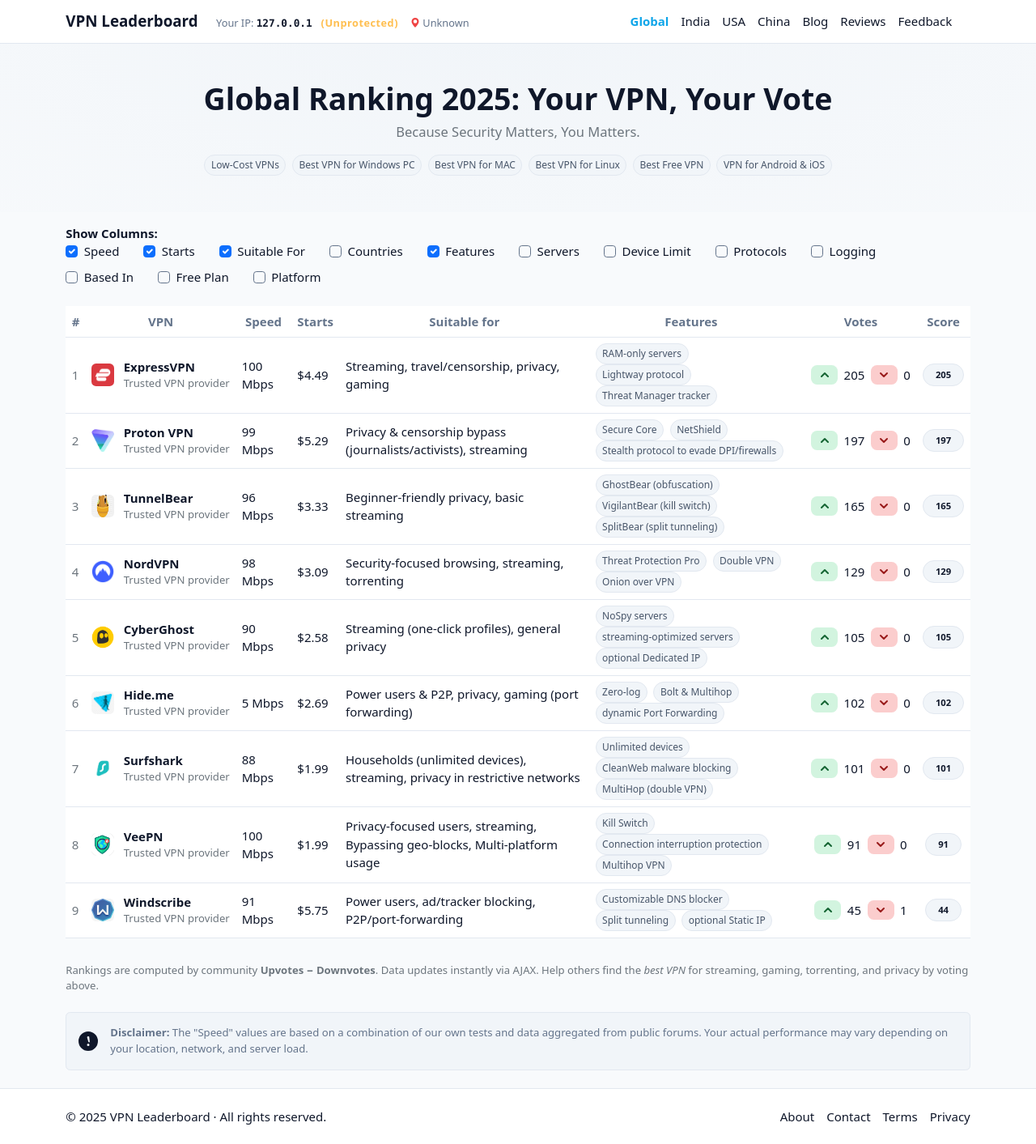
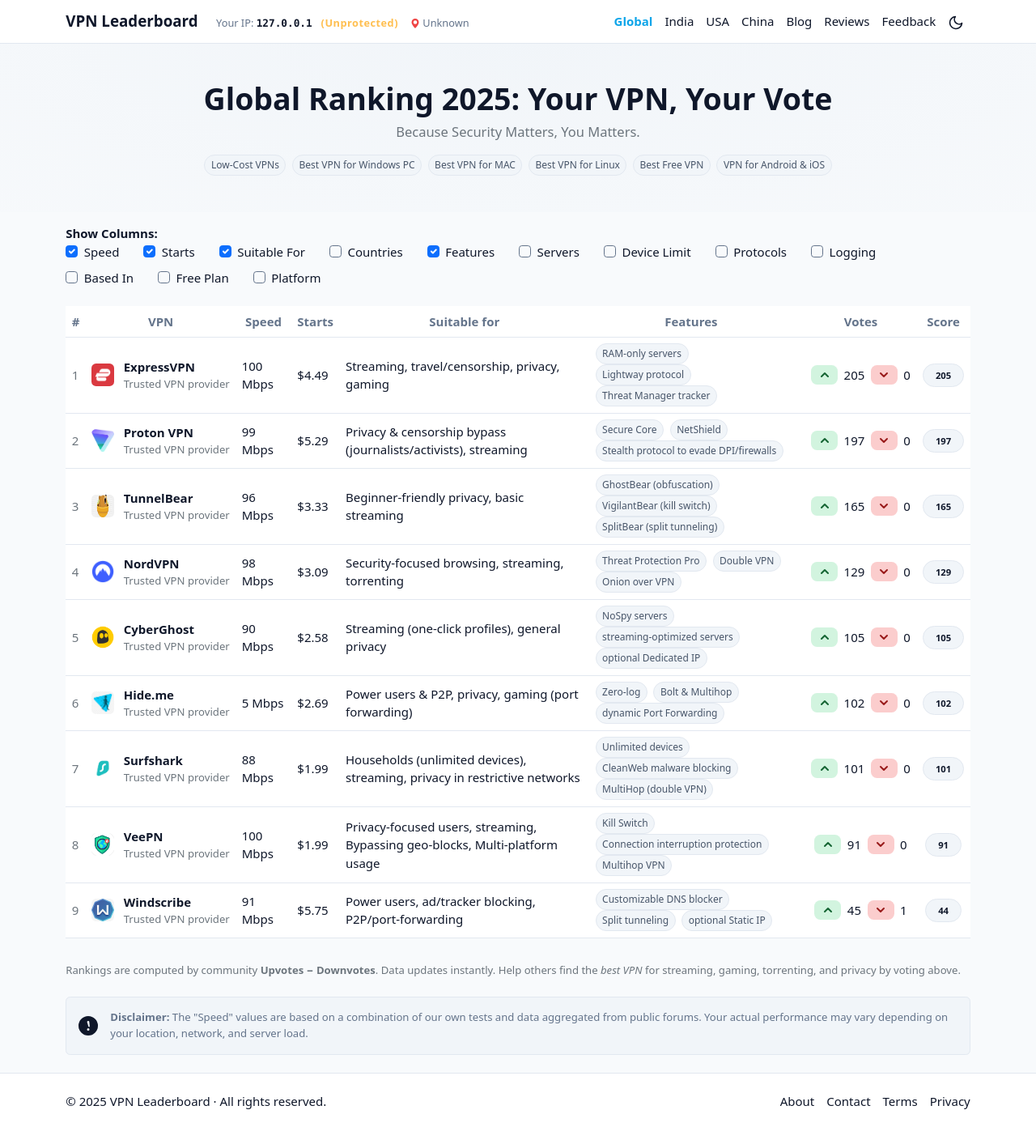
Before and after one commit to beingdutta/vpnleaderboard.com, a PHP site: page /index.php in a window 1280 px wide. Shown: the whole page at 81% size. After the commit the page ends 1370 px from the top, so only its background shows below. Run offline with PHP 8.4, Linux system fonts and the light colour scheme; data comes from the database, SQL or seed files in the repository.

Commit message:
dark mode restored

```diff
--- a/index.php
+++ b/index.php
@@ -234,7 +234,7 @@
     </div>
 
     <p class="mt-3 text-secondary small">
-      Rankings are computed by community <strong>Upvotes − Downvotes</strong>. Data updates instantly via AJAX. Help others find the <em>best VPN</em> for streaming, gaming, torrenting, and privacy by voting above.
+      Rankings are computed by community <strong>Upvotes − Downvotes</strong>. Data updates instantly. Help others find the <em>best VPN</em> for streaming, gaming, torrenting, and privacy by voting above.
     </p>
 
     <div class="p-3 mt-4 rounded" style="background-color: var(--chip-bg); border: 1px solid var(--border-color);" role="alert">
--- a/navigation/nav.php
+++ b/navigation/nav.php
@@ -46,6 +46,13 @@
       </span>
     </a>
 
+    <div class="d-flex align-items-center">
+        <a href="#" id="theme-toggle" class="nav-link d-lg-none me-3" title="Toggle light/dark theme"></a>
+        <button class="navbar-toggler" type="button" data-bs-toggle="collapse" data-bs-target="#mainNavbar" aria-controls="mainNavbar" aria-expanded="false" aria-label="Toggle navigation">
+            <span class="navbar-toggler-icon"></span>
+        </button>
+    </div>
+
     <div class="collapse navbar-collapse" id="mainNavbar">
       <ul class="navbar-nav ms-auto mb-2 mb-lg-0 align-items-center">
         <?php foreach ($nav_links as $href => $text): ?>
```
